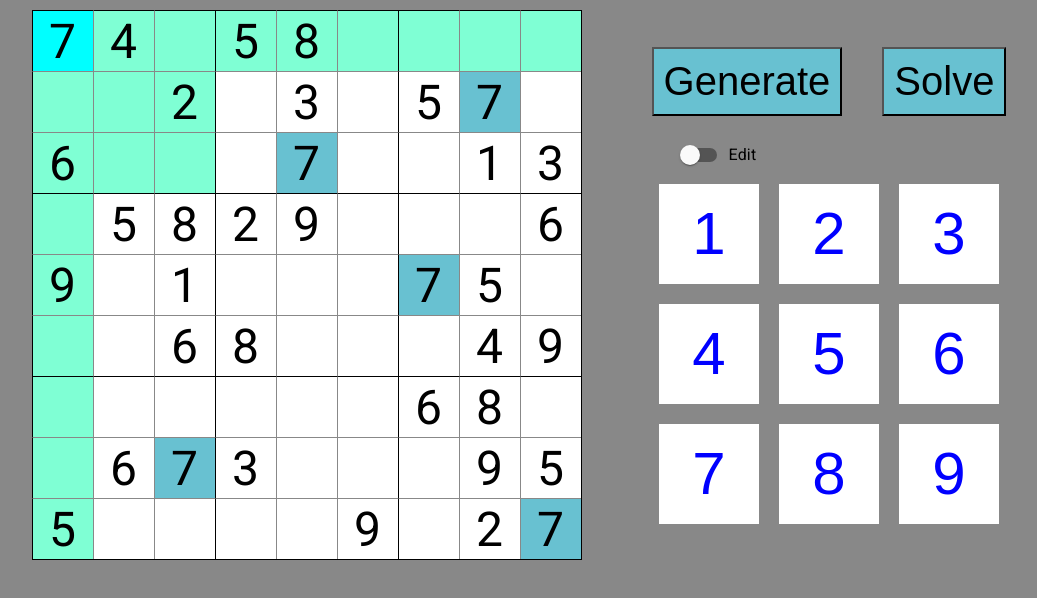
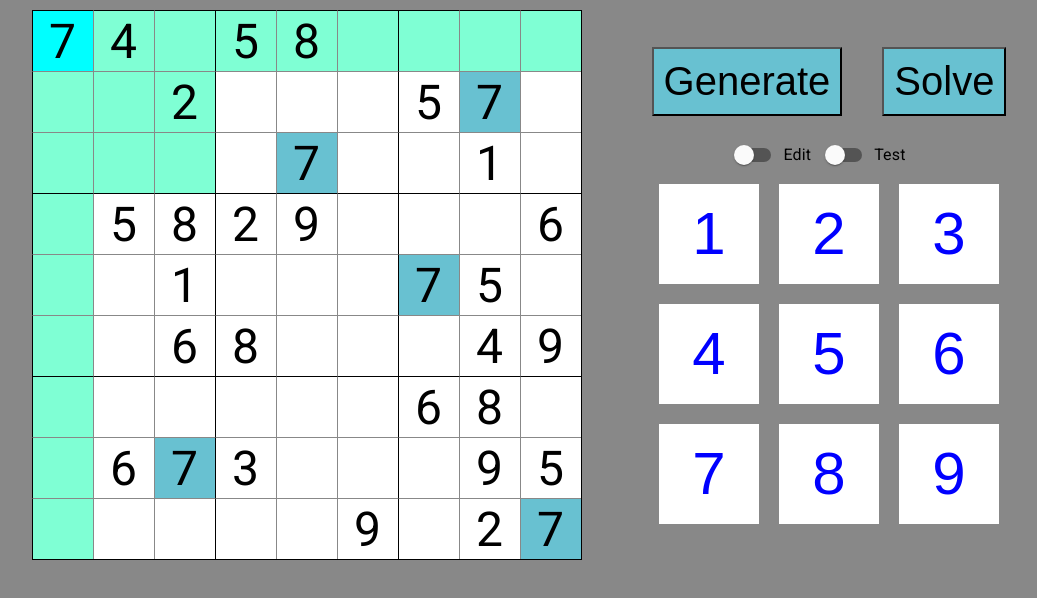
Before and after one commit to mitchell-merry/react_sudoku, a React (Create React App) app: page / in a window 1280 px wide. Shown: the top 598 px of the page, without its empty margins (111-1148 px from the left). Built offline with nearby package versions, Linux system fonts and the light colour scheme.

Commit message:
Test mode added

```diff
--- a/src/Controls/Controls.tsx
+++ b/src/Controls/Controls.tsx
@@ -7,17 +7,20 @@ var classNames = require('classnames');
 export interface ControlsProps {
     N: number;
     controlFunctions: React.MutableRefObject<IControlFunctions>;
-    editMode: boolean;
-    toggleEditMode: () => void;
+    editModeState: [editMode: boolean, toggleEditMode: () => void];
+    testModeState: [testMode: boolean, toggleTestMode: () => void];
 }
 
-export const Controls: React.FC<ControlsProps> = ({ N, controlFunctions, editMode, toggleEditMode }) => {
+export const Controls: React.FC<ControlsProps> = ({ N, controlFunctions, editModeState, testModeState }) => {
+    const [ editMode, toggleEditMode ] = editModeState;
+    const [ testMode, toggleTestMode ] = testModeState;
+
     return <div className={styles.grid}>
         <div className={styles.row}>
             <button className={styles.action_button} onClick={() => controlFunctions.current?.generate && controlFunctions.current.generate()}>Generate</button>
             <button className={styles.action_button} onClick={() => controlFunctions.current?.solve && controlFunctions.current.solve()}>Solve</button>
         </div>
-        <div className={styles.grid}>
+        <div className={styles.row}>
             <FormControlLabel
                 control={
                 <Switch
@@ -28,6 +31,17 @@ export const Controls: React.FC<ControlsProps> = ({ N, controlFunctions, editMod
                 />
                 }
                 label="Edit"
+            />
+            <FormControlLabel
+                control={
+                <Switch
+                    checked={testMode}
+                    onChange={toggleTestMode}
+                    name="checkedB"
+                    color="primary"
+                />
+                }
+                label="Test"
             />
         </div>
         {Array.from({length: N}, (_, numberRow) => <div className={styles.row} key={numberRow}>
--- a/src/Grid/Grid.module.scss
+++ b/src/Grid/Grid.module.scss
@@ -37,6 +37,7 @@
 
 .cell_static { color: $STATIC_CELL; }
 .cell_solved { color: $SOLVED_CELL; }
+.cell_test { color: $TEST_CELL; }
 .cell_invalid { color: $INVALID_CELL; }
 
 .cell_left_border_soft { border-left: 1px solid $BORDER_SOFT; }
--- a/src/Grid/Grid.tsx
+++ b/src/Grid/Grid.tsx
@@ -7,8 +7,8 @@ var classNames = require('classnames');
 export interface GridProps {
     N: number;
     controlFunctions: React.MutableRefObject<IControlFunctions>;
-    editMode: boolean;
-    toggleEditMode: () => void;
+    editModeState: [editMode: boolean, toggleEditMode: () => void];
+    testModeState: [testMode: boolean, toggleTestMode: () => void];
 }
 
 interface ATM { [key: string]: Sudoku.Coordinate }
@@ -20,14 +20,16 @@ const arrowToNeighbour: ATM = {
     'ArrowRight':   [0, 1],
 };
 
-export const Grid: React.FC<GridProps> = ({ N, controlFunctions, editMode, toggleEditMode }) => {
+export const Grid: React.FC<GridProps> = ({ N, controlFunctions, editModeState, testModeState }) => {
     const [ grid, setGrid ] = useState(Sudoku.instantiateGrid(N))
     const [ selectedCell, setSelectedCell ] = useState<Sudoku.Coordinate>([0, 0]);
+    const [ editMode, toggleEditMode ] = editModeState;
+    const [ testMode, toggleTestMode ] = testModeState;
 
     const generateNewGrid = (): void => {
         setGrid(curr => {
             const newGrid = Sudoku.instantiateGrid(curr.N);
-            Sudoku.generateGrid(newGrid, 45);
+            Sudoku.generateGrid(newGrid, 50);
             return newGrid;
         });
     }
@@ -57,6 +59,7 @@ export const Grid: React.FC<GridProps> = ({ N, controlFunctions, editMode, toggl
         else if(e.key === 'Delete' || e.key === 'Backspace') setCellValue(selectedCell[0], selectedCell[1], null);
         else if(e.key === ' ') solveGrid();
         else if(e.key === 'e') toggleEditMode();
+        else if(e.key === 't') toggleTestMode();
         else {
             prevent  = false;
             // console.log(e.key);
@@ -71,7 +74,7 @@ export const Grid: React.FC<GridProps> = ({ N, controlFunctions, editMode, toggl
         document.addEventListener('keydown', handleKeyDown);
 
         return () => document.removeEventListener('keydown', handleKeyDown)
-    }, [ selectedCell, editMode ]);
+    }, [ selectedCell, editMode, testMode ]);
 
     const selectCell = (row: number, col: number): void => {
         setSelectedCell(currentCell => [row, col]);
@@ -86,7 +89,10 @@ export const Grid: React.FC<GridProps> = ({ N, controlFunctions, editMode, toggl
              if(!editMode) {
                 const currVal = Sudoku.getValueAtCoordinate([row, col], newGrid);
                 if(currVal === value || value === 0) newGrid.grid[row][col].value = null;
-                else newGrid.grid[row][col].value = value;
+                else {
+                    newGrid.grid[row][col].value = value;
+                    newGrid.grid[row][col].state = testMode ? 'test' : null;
+                }
             } else if(value !== null && value !== 0) {
                 newGrid.grid[row][col].marks[value-1] = !newGrid.grid[row][col].marks[value-1];
             }
@@ -124,6 +130,7 @@ export const Grid: React.FC<GridProps> = ({ N, controlFunctions, editMode, toggl
                     // Cell type
                     {[styles.cell_static]: state === 'static'},
                     {[styles.cell_solved]: state === 'solved'},
+                    {[styles.cell_test]: state === 'test'},
                     {[styles.cell_invalid]: state === 'invalid'},
 
                     // Borders
--- a/src/Sudoku/Sudoku.ts
+++ b/src/Sudoku/Sudoku.ts
@@ -1,7 +1,7 @@
 // Static means generated - unchanging
 // Solved means when you press "solve" it was filled in for you
 // Null means either empty or filled by the user (default)
-export type CellState = 'static' | 'solved' | null;
+export type CellState = 'static' | 'solved' | 'test' | null;
 
 // ICell, IGrid, I Fard, I Shid
 export interface ICell {
--- a/src/globals.scss
+++ b/src/globals.scss
@@ -11,4 +11,5 @@ $SELECTED_NUMBER: #68c1d1;
 $DEFAULT_CELL: blue;
 $STATIC_CELL: black;
 $SOLVED_CELL: #888;
+$TEST_CELL: yellow;
 $INVALID_CELL: red;
--- a/src/index.tsx
+++ b/src/index.tsx
@@ -9,13 +9,15 @@ import { IControlFunctions } from './ControlFunctions';
 export const App: React.FC = () => {
   const controlFunctions = useRef<IControlFunctions>({ });
   const [ editMode, setEditMode ] = useState<boolean>(false);
+  const [ testMode, setTestMode ] = useState<boolean>(false);
 
   const toggleEditMode = () => { setEditMode(e => !e); }
+  const toggleTestMode = () => { setTestMode(e => !e); }
 
   const N = 3;
   return <div className={styles.app}>
-    <Grid N={N} controlFunctions={controlFunctions} editMode={editMode} toggleEditMode={toggleEditMode} />
-    <Controls N={N} controlFunctions={controlFunctions} editMode={editMode} toggleEditMode={toggleEditMode} />
+    <Grid N={N} controlFunctions={controlFunctions} editModeState={[editMode, toggleEditMode]} testModeState={[testMode, toggleTestMode]} />
+    <Controls N={N} controlFunctions={controlFunctions} editModeState={[editMode, toggleEditMode]} testModeState={[testMode, toggleTestMode]} />
   </div>
 }
 
```
